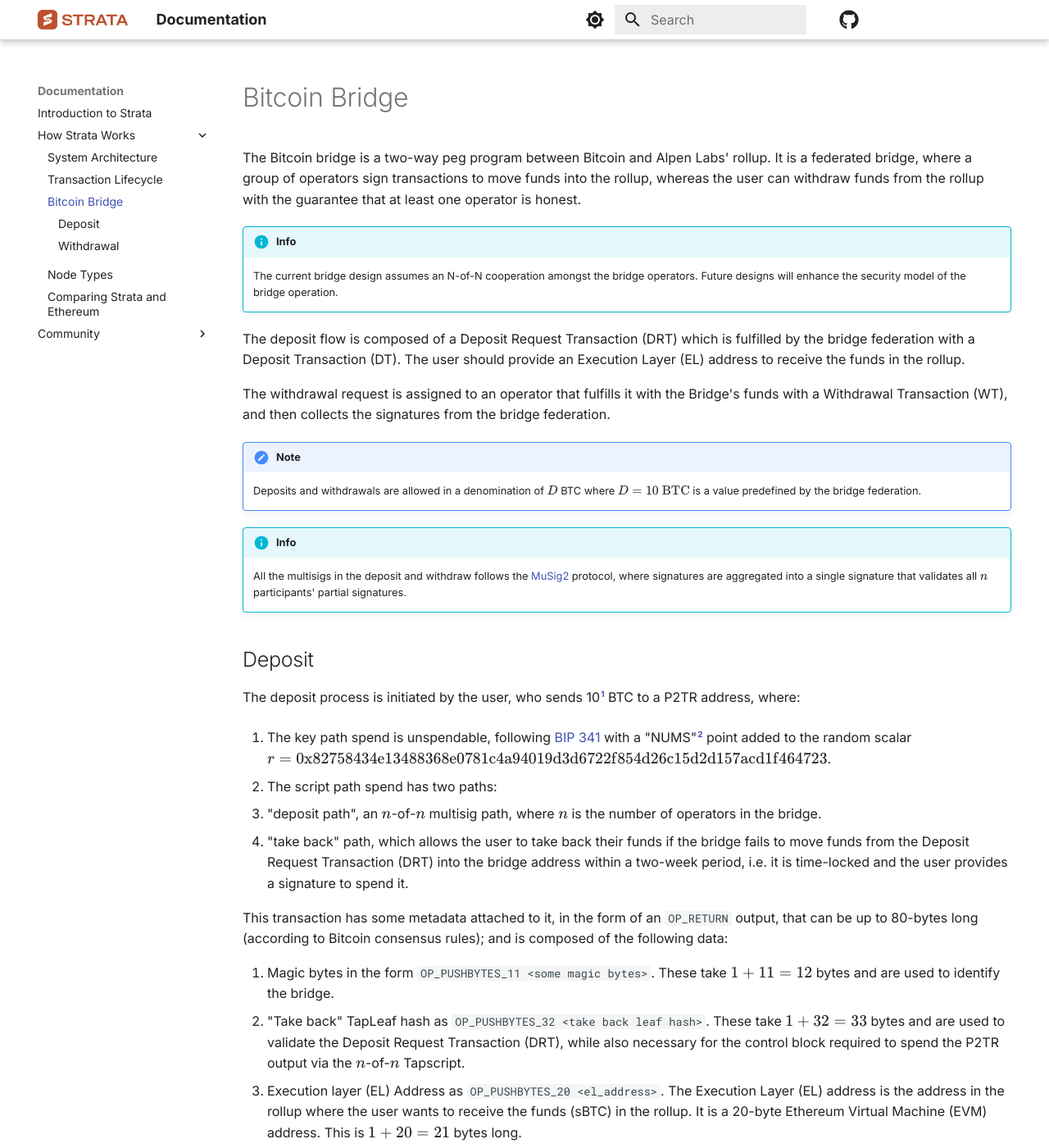
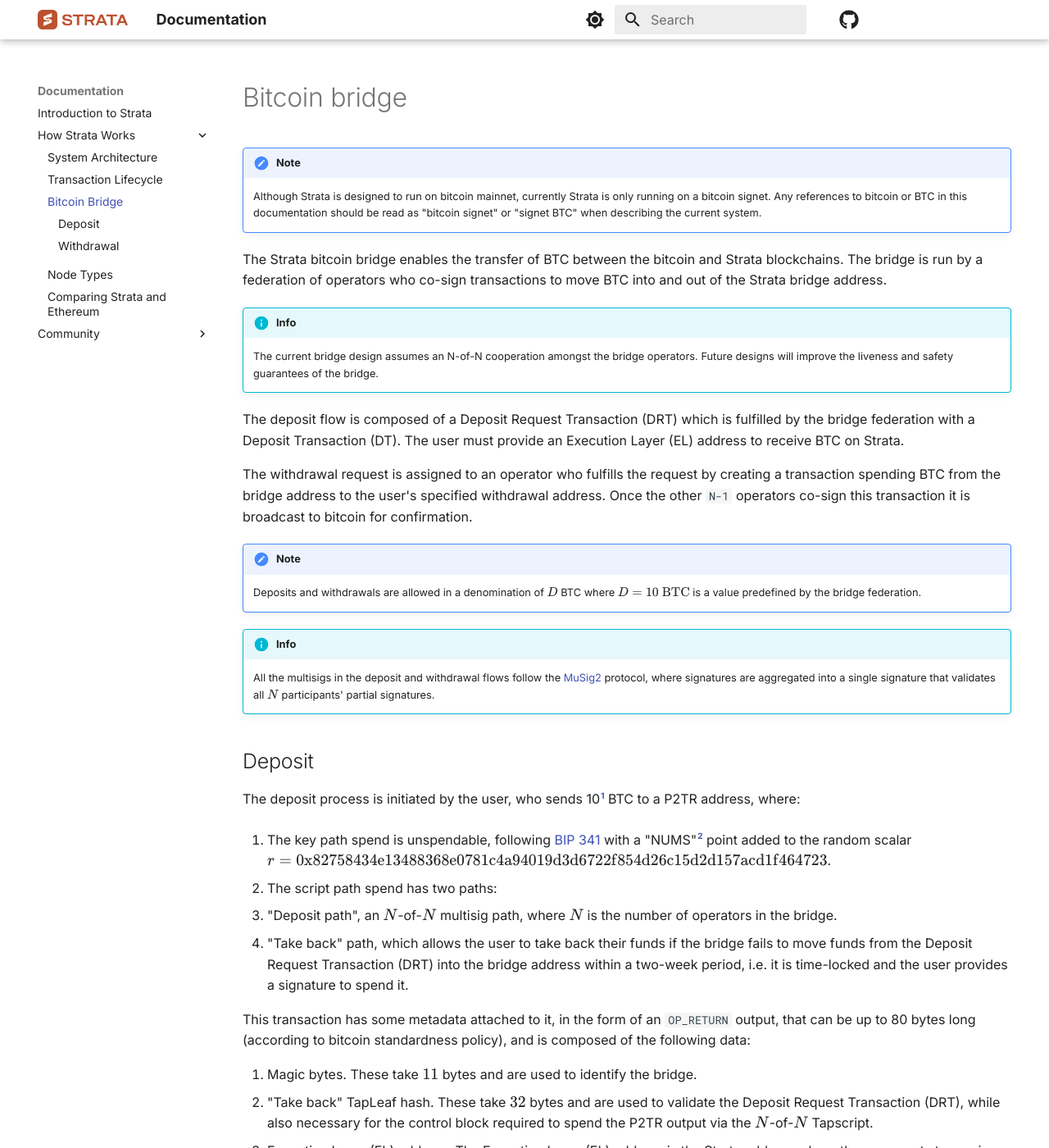
Before and after one commit to alpenlabs/docs, an MkDocs documentation site: the page built from docs/technical/bitcoin-bridge.md, in a window 1280 px wide and 1400 px high. Shown: the whole window at 82% size. Built offline with MkDocs 1.6.1 and Material for MkDocs 9.7.7, drawn with Linux system fonts in a browser that asks for light colours; comment, search, counter and statistics services are not loaded; some of the changed text lies outside the part shown.

Commit message:
Update bitcoin-bridge.md

```diff
--- a/docs/technical/bitcoin-bridge.md
+++ b/docs/technical/bitcoin-bridge.md
@@ -1,25 +1,30 @@
-# Bitcoin Bridge
+# Bitcoin bridge
 
-The Bitcoin bridge is a two-way peg program between Bitcoin and Alpen Labs' rollup.
-It is a federated bridge, where a group of operators
-sign transactions to move funds into the rollup,
-whereas the user can withdraw funds from the rollup with the guarantee
-that at least one operator is honest.
+!!! note
+
+    Although Strata is designed to run on bitcoin mainnet,
+    currently Strata is only running on a bitcoin signet.
+    Any references to bitcoin or BTC in this documentation should be read
+    as "bitcoin signet" or "signet BTC" when describing the current system.
+
+The Strata bitcoin bridge enables the transfer of BTC between the bitcoin and Strata blockchains.
+The bridge is run by a federation of operators who
+co-sign transactions to move BTC into and out of the Strata bridge address.
 
 !!! info
 
     The current bridge design assumes an N-of-N cooperation amongst
     the bridge operators.
-    Future designs will enhance the security model of the bridge operation.
+    Future designs will improve the liveness and safety guarantees of the bridge.
 
 The deposit flow is composed of a Deposit Request Transaction (DRT)
 which is fulfilled by the bridge federation with a Deposit Transaction (DT).
-The user should provide an Execution Layer (EL) address to receive the funds
-in the rollup.
+The user must provide an Execution Layer (EL) address to receive BTC on Strata.
 
-The withdrawal request is assigned to an operator that fulfills it
-with the Bridge's funds with a Withdrawal Transaction (WT),
-and then collects the signatures from the bridge federation.
+The withdrawal request is assigned to an operator who fulfills the request
+by creating a transaction spending BTC from the bridge address to the user's
+specified withdrawal address. Once the other `N-1` operators co-sign this transaction
+it is broadcast to bitcoin for confirmation.
 
 !!! note
 
@@ -28,17 +33,17 @@ and then collects the signatures from the bridge federation.
 
 !!! info
 
-    All the multisigs in the deposit and withdraw follows
+    All the multisigs in the deposit and withdrawal flows follow
     the [MuSig2](https://github.com/bitcoin/bips/blob/master/bip-0327.mediawiki)
     protocol, where signatures are aggregated into a single signature
-    that validates all $n$ participants' partial signatures.
+    that validates all $N$ participants' partial signatures.
 
 ## Deposit
 
 The deposit process is initiated by the user,
 who sends 10[^fees] BTC to a P2TR address, where:
 
-[^fees]: The user must pay the Bitcoin network fees for both the Deposit Request and Deposit Transactions.
+[^fees]: The user must pay the bitcoin network fees for both the Deposit Request and Deposit Transactions.
 
 1. The key path spend is unspendable, following
    [BIP 341](https://github.com/bitcoin/bips/blob/master/bip-0341.mediawiki#constructing-and-spending-taproot-outputs)
@@ -56,30 +61,30 @@ who sends 10[^fees] BTC to a P2TR address, where:
     used to generate the pubkey by shifting the NUMS point.
 
 1. The script path spend has two paths:
-   1. "deposit path", an $n$-of-$n$ multisig path,
-      where $n$ is the number of operators in the bridge.
-   1. "take back" path,
+   1. "Deposit path", an $N$-of-$N$ multisig path,
+      where $N$ is the number of operators in the bridge.
+   2. "Take back" path,
       which allows the user to take back their funds if the bridge fails to
       move funds from the Deposit Request Transaction (DRT)
       into the bridge address within a two-week period,
       i.e. it is time-locked and the user provides a signature to spend it.
 
 This transaction has some metadata attached to it, in the form of an `OP_RETURN`
-output, that can be up to 80-bytes long (according to Bitcoin consensus rules);
+output, that can be up to 80 bytes long (according to bitcoin standardness policy),
 and is composed of the following data:
 
-1. Magic bytes in the form `OP_PUSHBYTES_11 <some magic bytes>`.
-   These take $1 + 11 = 12$ bytes and are used to identify the bridge.
-1. "Take back" TapLeaf hash as `OP_PUSHBYTES_32 <take back leaf hash>`.
-   These take $1 + 32 = 33$ bytes and are used to validate the
+1. Magic bytes.
+   These take $11$ bytes and are used to identify the bridge.
+1. "Take back" TapLeaf hash.
+   These take $32$ bytes and are used to validate the
    Deposit Request Transaction (DRT),
    while also necessary for the control block required
-   to spend the P2TR output via the $n$-of-$n$ Tapscript.
-1. Execution layer (EL) Address as `OP_PUSHBYTES_20 <el_address>`.
-   The Execution Layer (EL) address is the address in the rollup where
-   the user wants to receive the funds (sBTC) in the rollup.
+   to spend the P2TR output via the $N$-of-$N$ Tapscript.
+1. Execution Layer (EL) address.
+   The Execution Layer (EL) address is the Strata address where
+   the user wants to receive the BTC in Strata.
    It is a 20-byte Ethereum Virtual Machine (EVM) address.
-   This is $1 + 20 = 21$ bytes long.
+   This is $20$ bytes long.
 
 The bridge monitors the blockchain for incoming transactions,
 which can be detected by the `OP_RETURN` output.
@@ -90,7 +95,7 @@ and the full Taproot commitment.
 If the Deposit Request Transaction (DRT) is valid,
 the bridge operators fulfill the deposit with a Deposit Transaction (DT)
 that transfers the BTC to the bridge address's UTXO set
-and also mints the same amount of sBTC in the rollup to
+and also mints the same amount of BTC to
 the Execution Layer (EL) address provided by the user.
 
 Below in the figure is the deposit flow:
@@ -112,21 +117,19 @@ sequenceDiagram
 
 ## Withdrawal
 
-All withdrawals take place through the bridge's UTXO set.
+The user requests a withdrawal on Strata and an operator is assigned to
+fulfill the request on bitcoin:
 
-The user requests a withdrawal in the rollup and an operator is assigned to
-fulfill the request in the Bitcoin network:
-
-1. The user requests a withdrawal from the rollup making sure to burn the
-   same amount of `sBTC`.
-1. The assigned operator creates and signs a Withdrawal Transaction
-   (WT) where they spend 10 BTC from the Bridge Address' UTXO set,
-   while subtracting the operator's fee and the transaction fee;
+1. The user requests a withdrawal making sure to burn the
+   same amount of `BTC` on Strata.
+2. The assigned operator creates and signs a Withdrawal Transaction
+   (WT) where they spend 10 BTC from the bridge address' UTXO set,
+   while subtracting the operator's fee and the mining fee,
    and requests the other $N−1$ operators to sign
    the Withdrawal Transaction.
-1. Once all the signatures have been aggregated, the transaction is submitted to
-   the Bitcoin network.
-1. Once the transaction is confirmed,
+3. Once all the signatures have been aggregated, the transaction is submitted to
+   bitcoin.
+4. Once the transaction is confirmed,
    the withdrawal request is fulfilled.
 
 The withdrawal flow is shown below:
```
